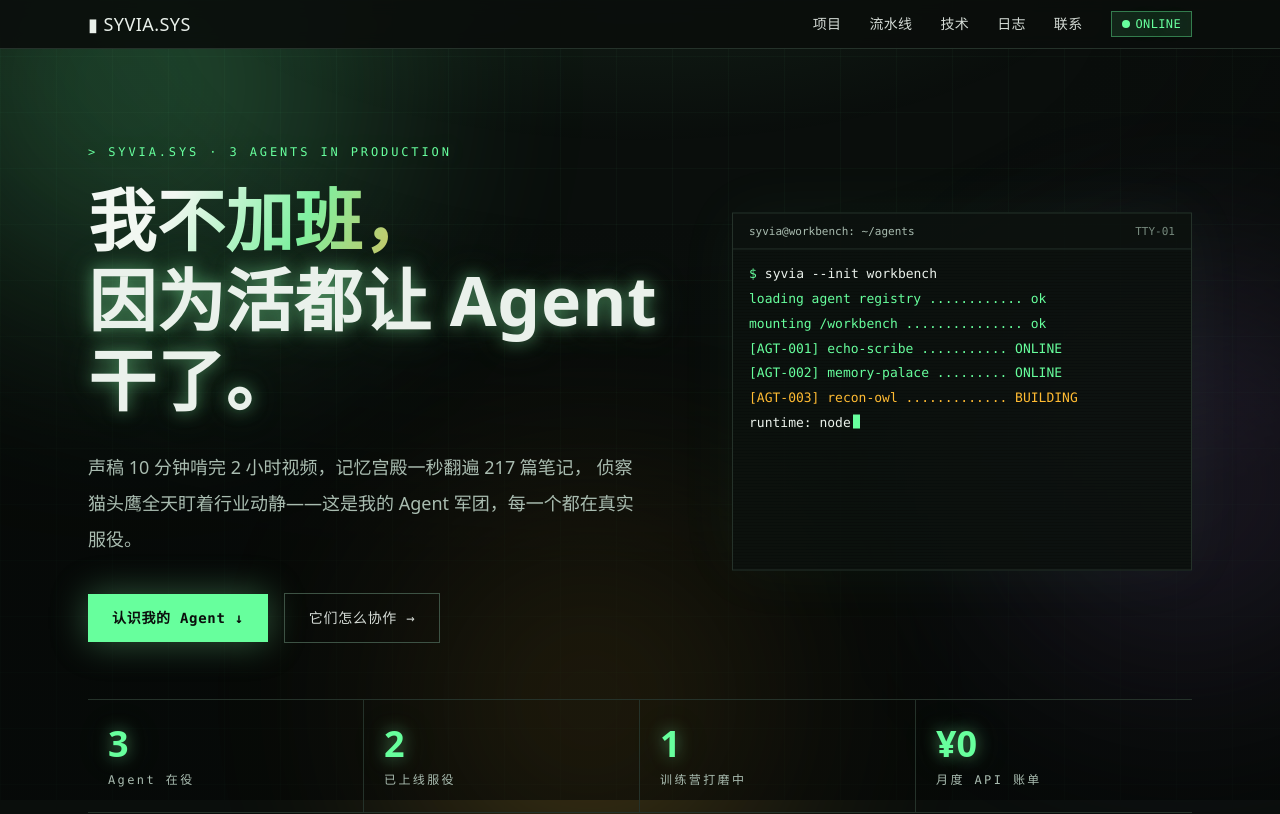
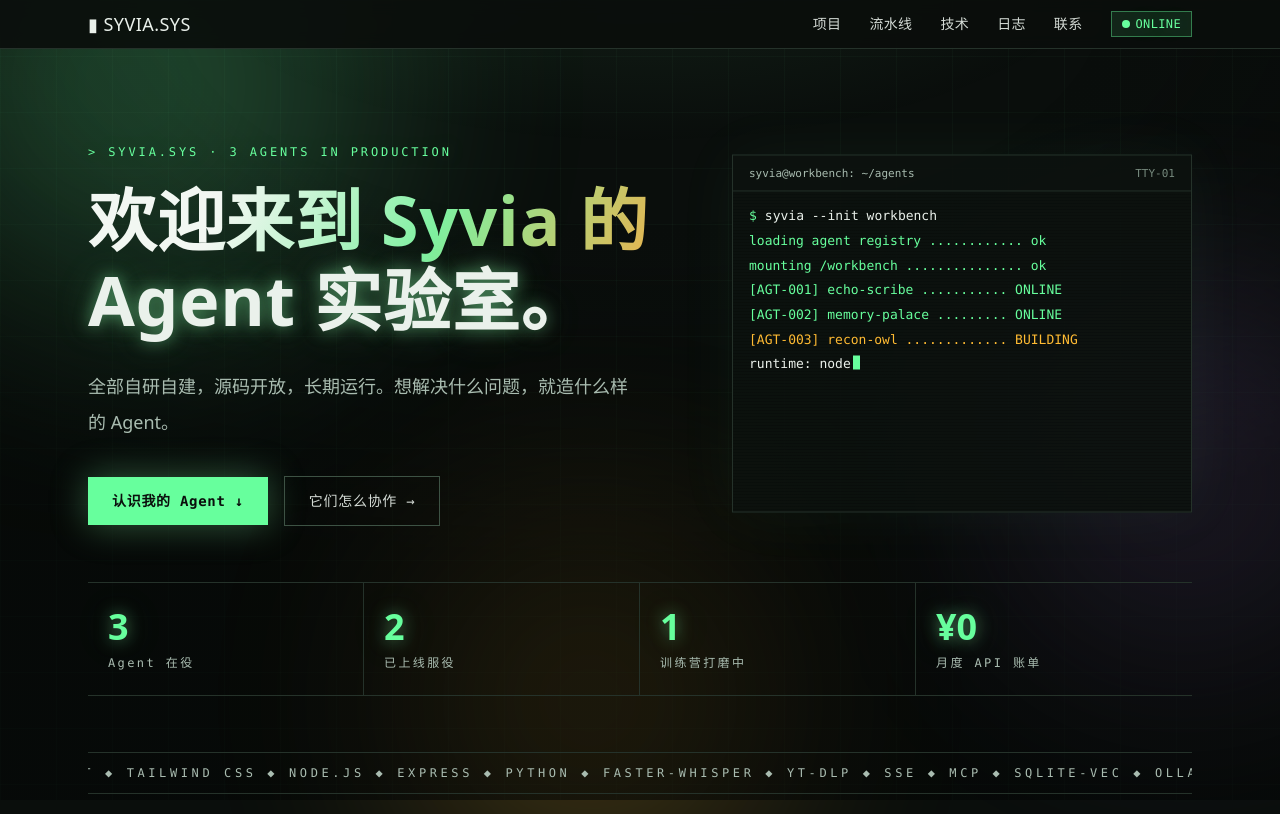
Before and after one commit to yuwangjuan1/syvia_platform, a Next.js app: page / in a window 1280 px wide. Shown: the top 814 px of the page. Built offline with nearby package versions, Linux system fonts and the light colour scheme.

Commit message:
Hero 文案定稿：欢迎来到 Syvia 的 Agent 实验室 + 通用副标题

```diff
--- a/src/app/page.tsx
+++ b/src/app/page.tsx
@@ -111,16 +111,15 @@ export default function Page() {
               className="rise mt-5 font-display text-5xl font-extrabold leading-[1.18] sm:text-6xl lg:text-[68px]"
               style={{ animationDelay: "0.08s" }}
             >
-              <span className="gradient-text">我不加班，</span>
+              <span className="gradient-text">欢迎来到 Syvia 的</span>
               <br />
-              <span className="text-paper text-glow">因为活都让 Agent 干了。</span>
+              <span className="text-paper text-glow">Agent 实验室。</span>
             </h1>
             <p
               className="rise mt-7 max-w-xl text-lg leading-loose text-mist"
               style={{ animationDelay: "0.16s" }}
             >
-              声稿 10 分钟啃完 2 小时视频，记忆宫殿一秒翻遍 217 篇笔记，
-              侦察猫头鹰全天盯着行业动静——这是我的 Agent 军团，每一个都在真实服役。
+              全部自研自建，源码开放，长期运行。想解决什么问题，就造什么样的 Agent。
             </p>
             <div
               className="rise mt-9 flex flex-wrap items-center gap-4"
```
